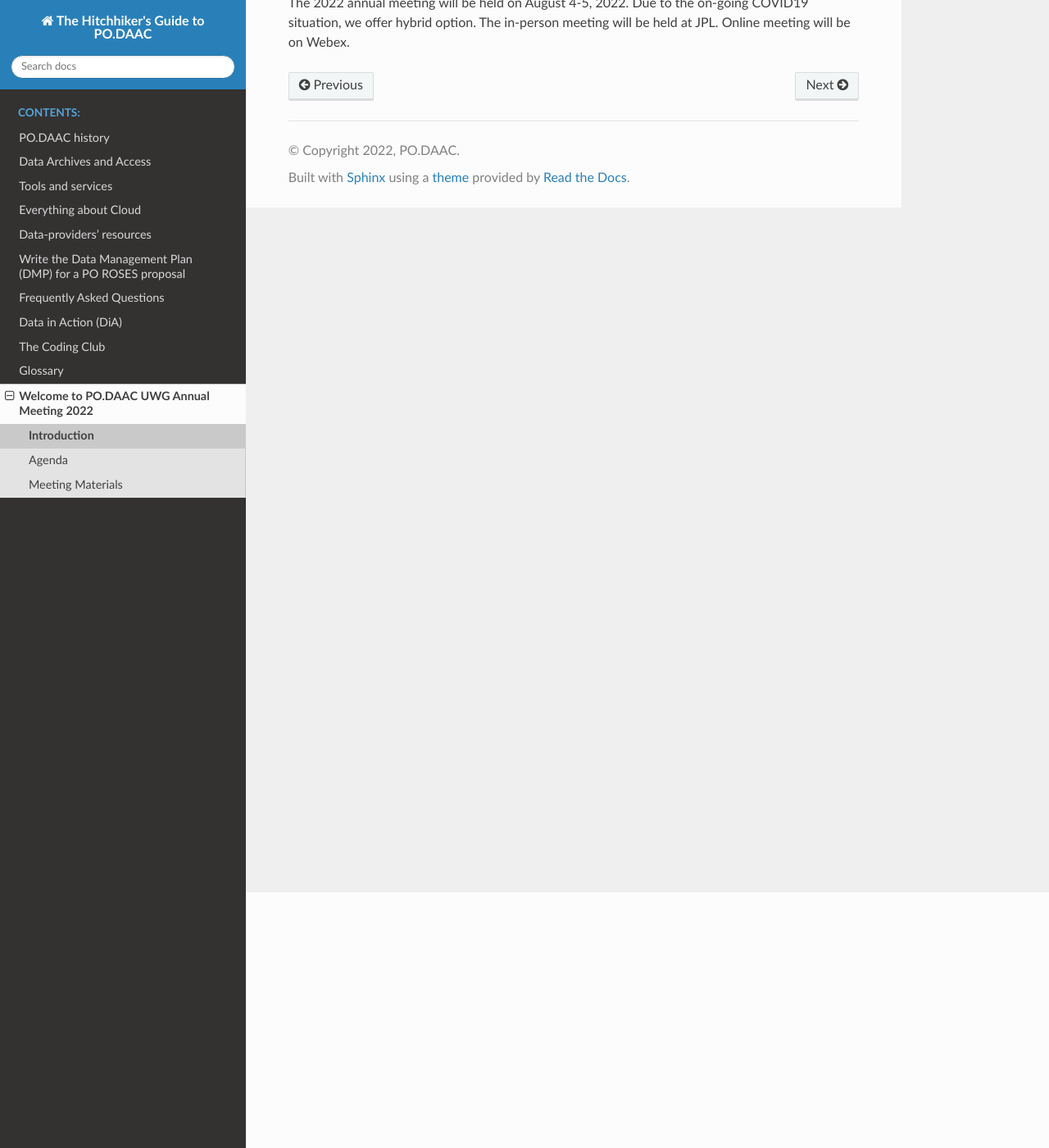
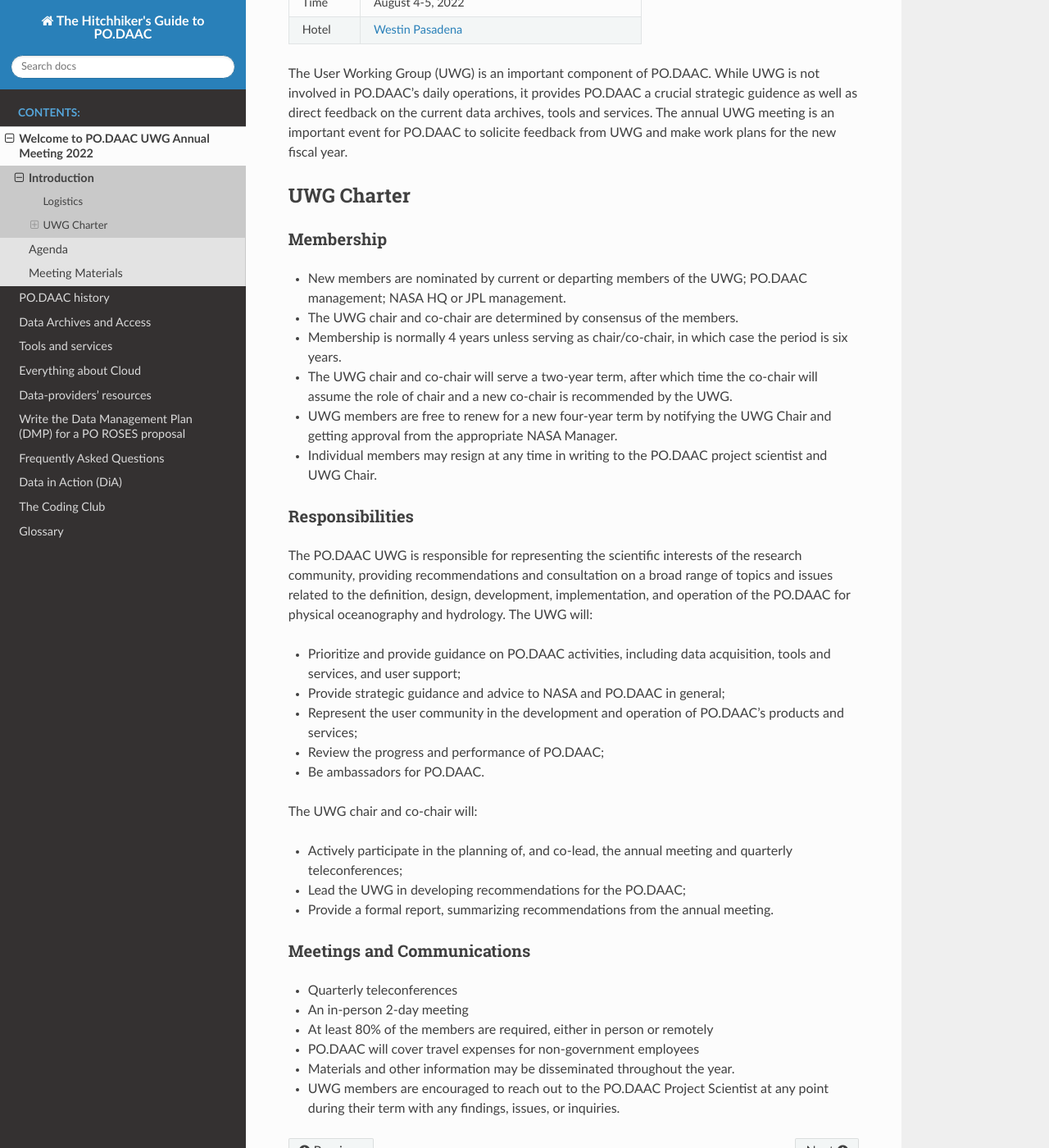
Before and after one commit to podaac/the-coding-club, a Sphinx documentation site: the page built from docs/source/uwg2022/intro.rst, in a window 1280 px wide and 1400 px high, scrolled down 312 px. Shown: the whole window at 82% size. Built offline with Sphinx 7.4.7 and the Read the Docs theme 2.0.0, drawn with Linux system fonts in a browser that asks for light colours; some of the changed text lies outside the part shown.

Commit message:
another version

```diff
--- a/docs/source/index.rst
+++ b/docs/source/index.rst
@@ -17,6 +17,7 @@ This document is under development. You may find empty and/or incomplete section
    :maxdepth: 2
    :caption: Contents:
 
+   uwg_annual_2022
    history
    data_archives
    tools_services
--- a/docs/source/uwg2022/intro.rst
+++ b/docs/source/uwg2022/intro.rst
@@ -2,10 +2,57 @@
    :maxdepth: 2
    :caption: Contents:
 
-
 Introduction
 -------------
 
+Logistics
+~~~~~~~~~~~~
+
+===========    ===================================================
+Location       * In-person: 303-450, JPL, Pasadena, California
+               * Online: Webex
+Time           August 4-5, 2022
+Hotel          `Westin Pasadena <https://www.marriott.com/en-us/hotels/laxpw-the-westin-pasadena/overview/?scid=bb1a189a-fec3-4d19-a255-54ba596febe2&y_source=1_Mjc4MjMxNS03MTUtbG9jYXRpb24ud2Vic2l0ZQ%3D%3D>`_
+===========    ===================================================
+
+
+
 The User Working Group (UWG) is an important component of PO.DAAC. While UWG is not involved in PO.DAAC's daily operations, it provides PO.DAAC a crucial strategic guidence as well as direct feedback on the current data archives, tools and services. The annual UWG meeting is an important event for PO.DAAC to solicite feedback from UWG and make work plans for the new fiscal year.
 
-The 2022 annual meeting will be held on August 4-5, 2022. Due to the on-going COVID19 situation, we offer hybrid option. The in-person meeting will be held at JPL. Online meeting will be on Webex.
+UWG Charter
+~~~~~~~~~~~~~~
+
+Membership
+^^^^^^^^^^^^^^^
+* New members are nominated by current or departing members of the UWG; PO.DAAC management; NASA HQ or JPL management.
+* The UWG chair and co-chair are determined by consensus of the members.
+* Membership is normally 4 years unless serving as chair/co-chair, in which case the period is six years.
+* The UWG chair and co-chair will serve a two-year term, after which time the co-chair will assume the role of chair and a new co-chair is recommended by the UWG.
+* UWG members are free to renew for a new four-year term by notifying the UWG Chair and getting approval from the appropriate NASA Manager.
+* Individual members may resign at any time in writing to the PO.DAAC project scientist and UWG Chair.
+
+Responsibilities
+^^^^^^^^^^^^^^^^^^^^
+The PO.DAAC UWG is responsible for representing the scientific interests of the research community, providing recommendations and consultation on a broad range of topics and issues related to the definition, design, development, implementation, and operation of the PO.DAAC for physical oceanography and hydrology.
+The UWG will:
+
+* Prioritize and provide guidance on PO.DAAC activities, including data acquisition, tools and services, and user support;
+* Provide strategic guidance and advice to NASA and PO.DAAC in general;
+* Represent the user community in the development and operation of PO.DAAC’s products and services;
+* Review the progress and performance of PO.DAAC;
+* Be ambassadors for PO.DAAC.
+
+The UWG chair and co-chair will:
+
+* Actively participate in the planning of, and co-lead, the annual meeting and quarterly teleconferences;
+* Lead the UWG in developing recommendations for the PO.DAAC;
+* Provide a formal report, summarizing recommendations from the annual meeting.
+
+Meetings and Communications
+^^^^^^^^^^^^^^^^^^^^^^^^^^^^^^^
+* Quarterly teleconferences
+* An in-person 2-day meeting
+* At least 80% of the members are required, either in person or remotely
+* PO.DAAC will cover travel expenses for non-government employees
+* Materials and other information may be disseminated throughout the year.
+* UWG members are encouraged to reach out to the PO.DAAC Project Scientist at any point during their term with any findings, issues, or inquiries.
```
Also changed, not shown: other parts of docs/source/index.rst (+1 -1 lines), 11 other files.
